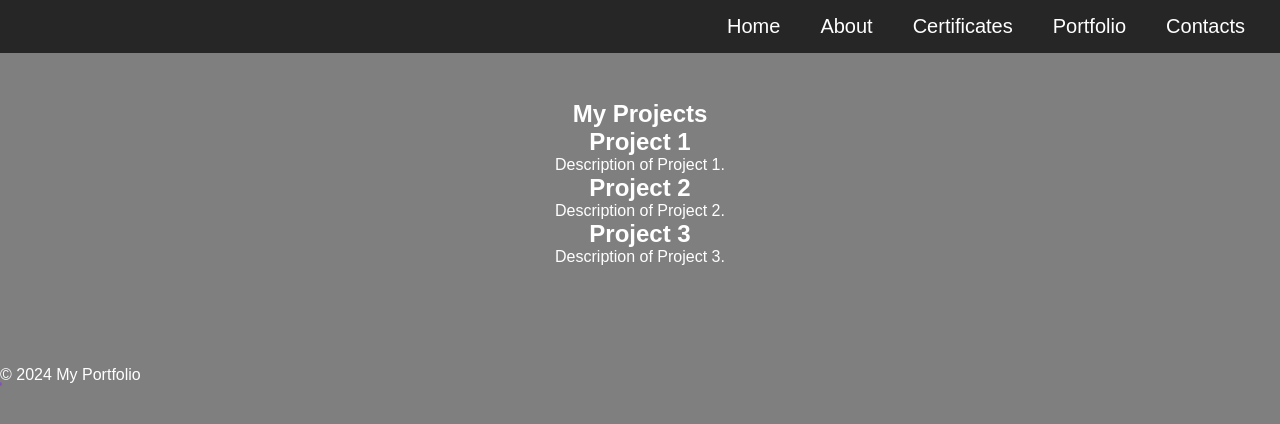
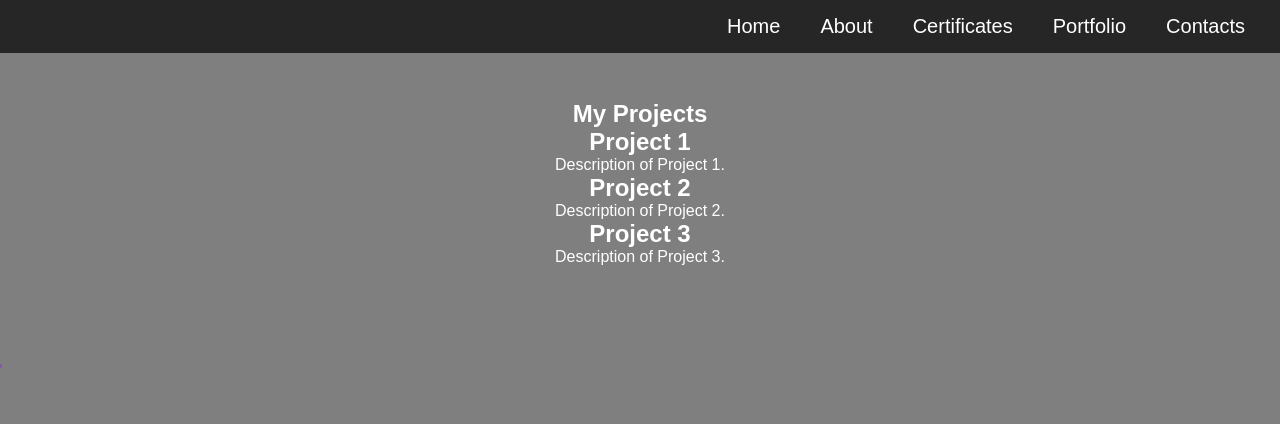
Before and after one commit to KBonev1993/kbonev1993.github.io, a plain HTML site: page portfolio.html in a window 1280 px wide. Drawn offline with Linux system fonts and the light colour scheme.

Commit message:
Update portfolio.html

```diff
--- a/portfolio.html
+++ b/portfolio.html
@@ -37,10 +37,6 @@
     </div>
   </section>
 
-  <footer>
-    <p>&copy; 2024 My Portfolio</p>
-  </footer>
-
   <script src="script.js"></script>
 </body>
 </html>
```
